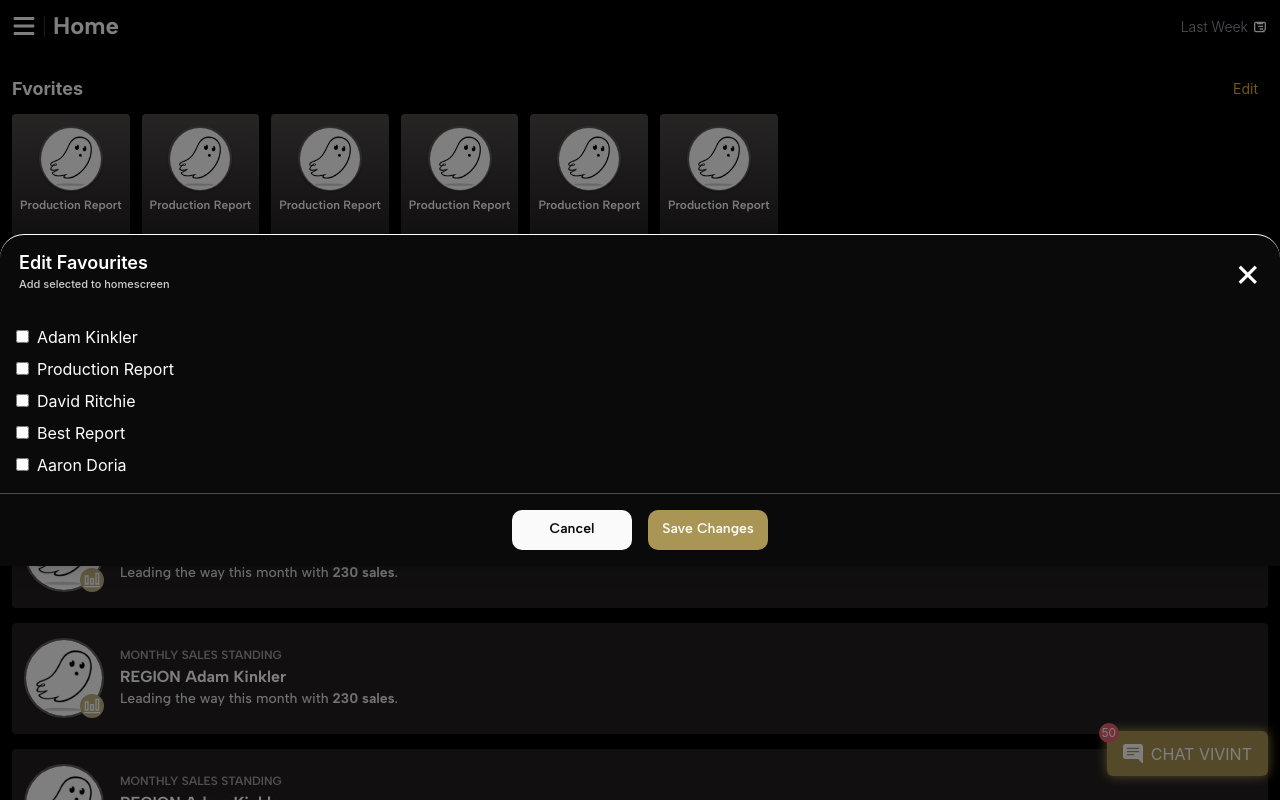
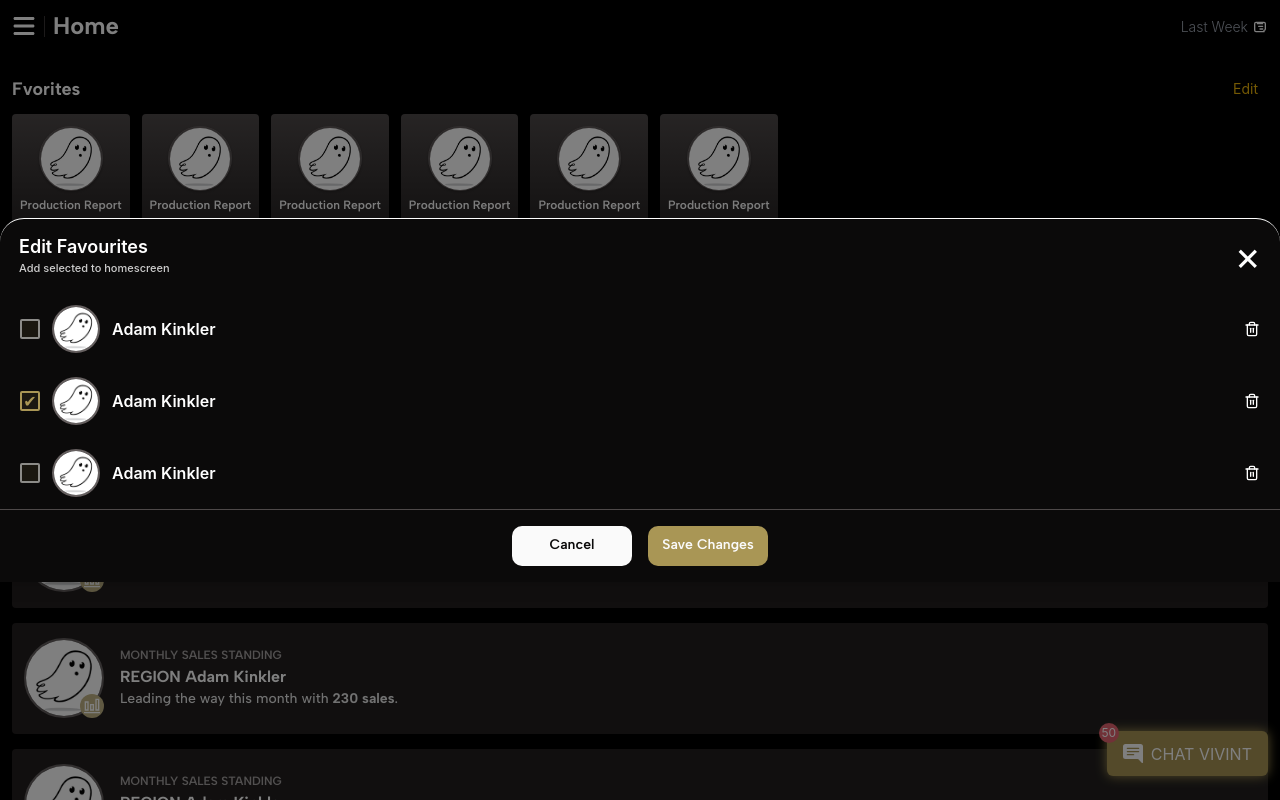
Before and after one commit to jswebguru/customvivint-front, a React (Create React App) app: page / in a window 1280 px wide. Both pictures are taken after a click on the button "Edit". Shown: the top 800 px of the page. Built offline with nearby package versions, Linux system fonts and the light colour scheme.

Commit message:
update: Updated favorites item list component

```diff
--- /dev/null
+++ b/src/components/FavoritesList/FavoritesList.css
@@ -0,0 +1,22 @@
+.checkbox {
+  appearance: none;
+  background-color: rgba(169, 150, 85, 0.1);
+  border: 2px solid rgba(255, 255, 255, 0.5);
+  border-radius: 0.125rem;
+  cursor: pointer;
+  width: 1.25rem;
+  height: 1.25rem;
+}
+
+.checkbox:checked {
+  border-color: #a99655;
+}
+
+.checkbox:checked::after {
+  content: "\2714"; /* Unicode for checkmark */
+  display: block;
+  text-align: center;
+  color: #a99655;
+  font-size: 1rem;
+  line-height: 1rem;
+}
--- /dev/null
+++ b/src/components/FavoritesList/Item.jsx
@@ -0,0 +1,36 @@
+import { useState } from "react";
+import { FiTrash2 } from "react-icons/fi";
+import defaultImage from "../../assets/download.png";
+const Item = ({ item, onDelete }) => {
+  const [checked, setChecked] = useState(item.checked);
+
+  const handleCheckboxChange = () => {
+    setChecked(!checked);
+  };
+
+  return (
+    <div className="flex items-center justify-between px-2 py-3 gap-3 text-white">
+      <div className="flex items-center gap-3">
+        <input
+          type="checkbox"
+          checked={checked}
+          onChange={handleCheckboxChange}
+          className="checkbox"
+        />
+        <img
+          className="w-12 h-12 rounded-full border-2 border-[#655f5f] object-cover"
+          src={defaultImage}
+          alt="Profile"
+        />
+        <div className="text-white text-base font-semibold font-['Plus Jakarta Sans'] leading-tight">
+          Adam Kinkler
+        </div>
+      </div>
+      <button onClick={() => onDelete(item.id)} className="w-4 h-4">
+        <FiTrash2 />
+      </button>
+    </div>
+  );
+};
+
+export default Item;
--- /dev/null
+++ b/src/components/FavoritesList/index.jsx
@@ -0,0 +1,20 @@
+import { useState } from "react";
+import Item from "./Item";
+import "./FavoritesList.css";
+const ItemList = ({ initialItems }) => {
+  const [items, setItems] = useState(initialItems);
+
+  const handleDelete = (id) => {
+    setItems(items.filter((item) => item.id !== id));
+  };
+
+  return (
+    <div className="px-3">
+      {items.map((item) => (
+        <Item key={item.id} item={item} onDelete={handleDelete} />
+      ))}
+    </div>
+  );
+};
+
+export default ItemList;
--- a/src/components/Modal/ModalContent.jsx
+++ b/src/components/Modal/ModalContent.jsx
@@ -1,5 +1,5 @@
 const ModalContent = ({ children }) => {
-  return <div className="p-4">{children}</div>;
+  return <div>{children}</div>;
 };
 
 export default ModalContent;
--- a/src/components/Modal/index.jsx
+++ b/src/components/Modal/index.jsx
@@ -11,7 +11,7 @@ const Modal = ({ isOpen, onClose, title, subtitle, onSave, children }) => {
       } items-end md:items-center justify-center overflow-hidden`}
     >
       <div
-        className={`bg-black bg-opacity-50 fixed inset-0`}
+        className={`bg-black bg-opacity-50 fixed inset-0 w-full`}
         onClick={onClose}
       ></div>
       <div
--- a/src/components/SectionView/SectionViewHeader.jsx
+++ b/src/components/SectionView/SectionViewHeader.jsx
@@ -1,14 +1,21 @@
 import { useState } from "react";
 import Modal from "../Modal";
-
+import ItemList from "../FavoritesList";
+const initialItems = [
+  { id: 1, text: "Item 1", checked: false },
+  { id: 2, text: "Item 2", checked: true },
+  { id: 3, text: "Item 3", checked: false },
+];
 const SectionViewHeader = ({ title = "Favorites", buttonTitle = "" }) => {
   const [isModalOpen, setIsModalOpen] = useState(false);
 
   const openModal = () => {
+    document.body.style.overflow = "hidden";
     setIsModalOpen(true);
   };
 
   const closeModal = () => {
+    document.body.style.overflow = "unset";
     setIsModalOpen(false);
   };
 
@@ -22,7 +29,7 @@ const SectionViewHeader = ({ title = "Favorites", buttonTitle = "" }) => {
   return (
     <>
       <div className="flex justify-between items-center px-3 section-view-header">
-        <h1 className="grow shrink basis-0 text-lg font-bold albert-sans-bold leading-snug">
+        <h1 className="grow shrink basis-0 text-lg font-bold font-albert leading-snug">
           {title}
         </h1>
         {containButton ? (
@@ -40,29 +47,7 @@ const SectionViewHeader = ({ title = "Favorites", buttonTitle = "" }) => {
         subtitle="Add selected to homescreen"
         onSave={handleSave}
       >
-        {/* Modal Content */}
-        <div>
-          <label className="flex items-center">
-            <input type="checkbox" className="mr-2" />
-            <span>Adam Kinkler</span>
-          </label>
-          <label className="flex items-center mt-2">
-            <input type="checkbox" className="mr-2" />
-            <span>Production Report</span>
-          </label>
-          <label className="flex items-center mt-2">
-            <input type="checkbox" className="mr-2" />
-            <span>David Ritchie</span>
-          </label>
-          <label className="flex items-center mt-2">
-            <input type="checkbox" className="mr-2" />
-            <span>Best Report</span>
-          </label>
-          <label className="flex items-center mt-2">
-            <input type="checkbox" className="mr-2" />
-            <span>Aaron Doria</span>
-          </label>
-        </div>
+        <ItemList initialItems={initialItems} />
       </Modal>
     </>
   );
--- a/src/components/TrendingCard/TrendingCard.css
+++ b/src/components/TrendingCard/TrendingCard.css
@@ -24,11 +24,3 @@
   font-family: "Albert Sans", sans-serif;
   line-height: 16.8px;
 }
-
-.trending-card-content-content.medium {
-  font-weight: 500;
-}
-
-.trending-card-content-content.bold {
-  font-weight: 700;
-}
```
